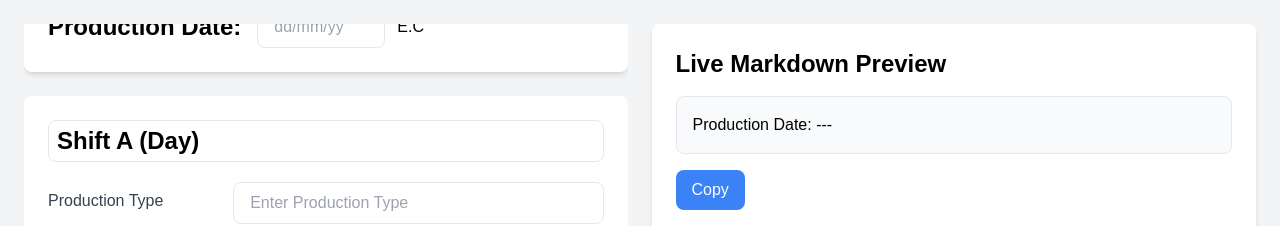
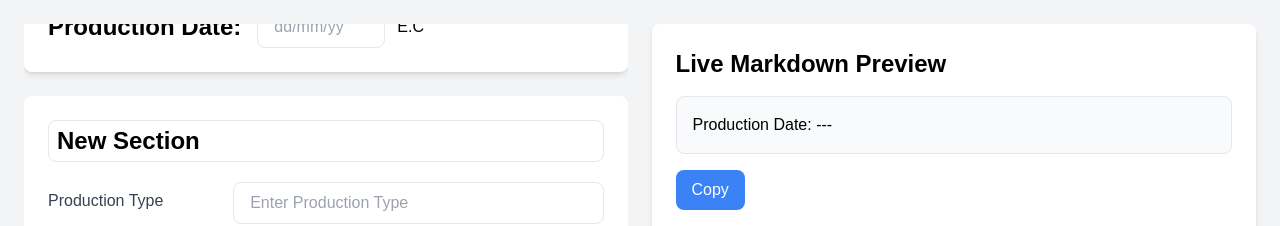
Before and after one commit to samuelerbo/report-formatter, a Next.js app: page / in a window 1280 px wide. Shown: the top 226 px of the page. Built offline with nearby package versions, Linux system fonts and the light colour scheme.

Commit message:
chore: update a default section

```diff
--- a/app/page.tsx
+++ b/app/page.tsx
@@ -17,7 +17,7 @@
 
 const Home = () => {
   const [sections, setSections] = useState<Section[]>([
-    { title: "Shift A (Day)", fields: { ...predefinedFields } },
+    { title: "New Section", fields: { ...predefinedFields } },
   ]);
   const [productionDate, setProductionDate] = useState("");
   const [copied, setCopied] = useState(false);
```
